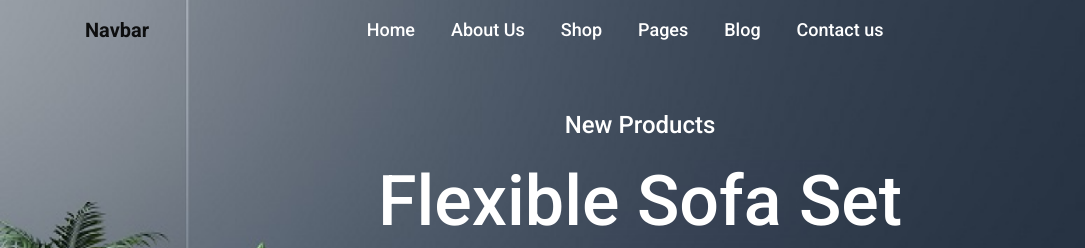
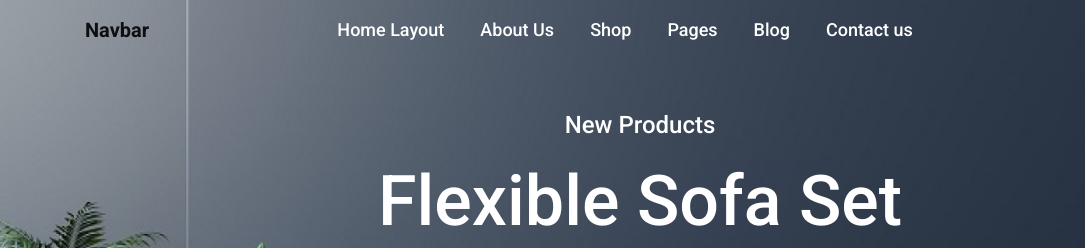
Before and after one commit to umar340/sofalayout, a plain HTML site: page index.html in a window 1280 px wide. Shown: the top 248 px of the page, 0-1085 px from the left. Drawn offline with nearby package versions, Linux system fonts and the light colour scheme; a web font is replaced by a local one.

Commit message:
Home layout updated

```diff
--- a/index.html
+++ b/index.html
@@ -26,7 +26,7 @@
                 <div class="collapse navbar-collapse" id="navbarNav">
                     <ul class="navbar-nav m-auto">
                         <li class="nav-item">
-                            <a class="nav-link" href="#">Home</a>
+                            <a class="nav-link" href="#">Home Layout</a>
                         </li>
                         <li class="nav-item">
                             <a class="nav-link" href="#">About Us</a>
```
